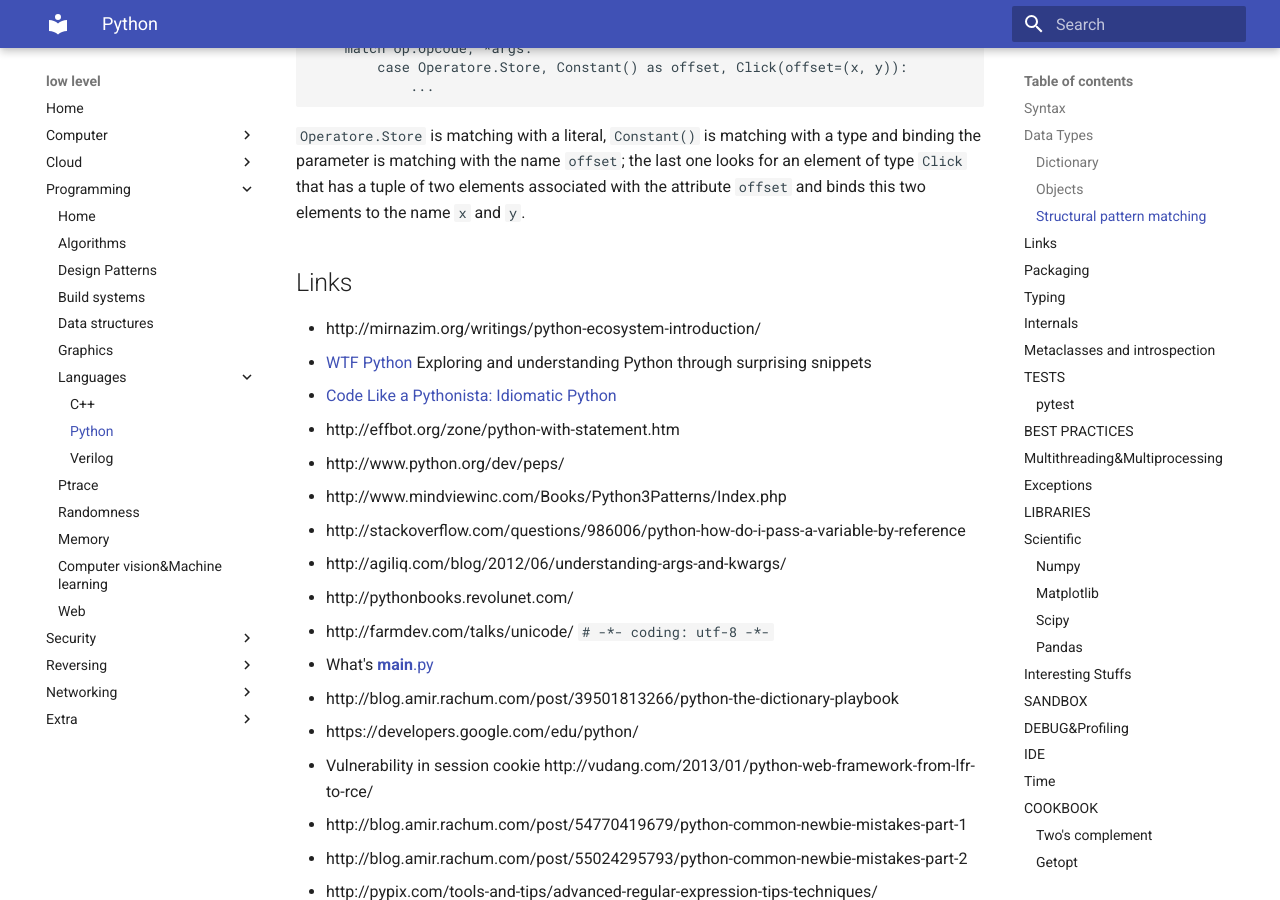
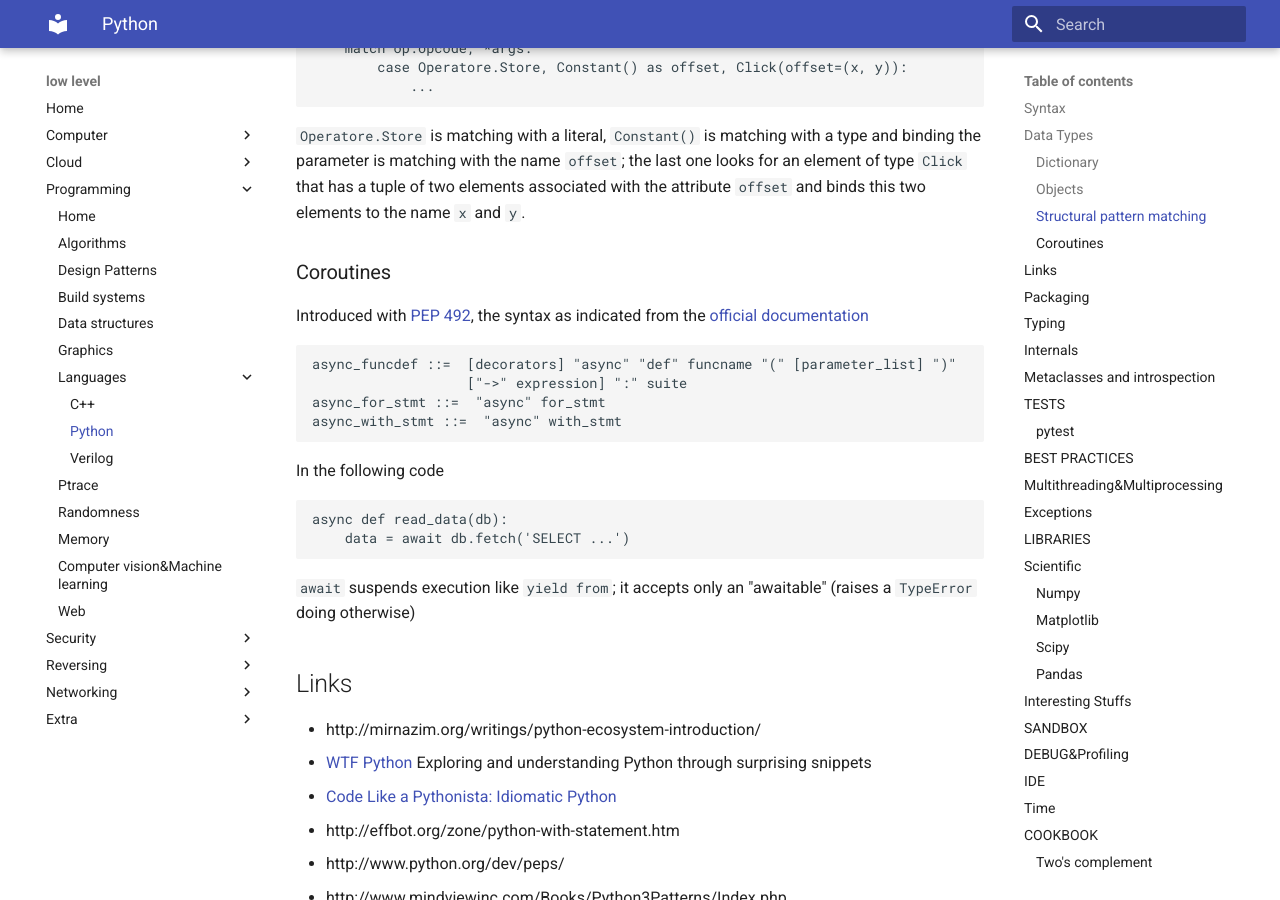
Before and after one commit to gipi/low-level, an MkDocs documentation site: the page built from docs/languages/python.md, in a window 1280 px wide and 900 px high, scrolled down 4378 px. Built offline with MkDocs 1.6.1 and Material for MkDocs 9.7.7, drawn with Linux system fonts in a browser that asks for light colours.

Commit message:
Add a little bit about python's coroutines.

````diff
--- a/docs/languages/python.md
+++ b/docs/languages/python.md
@@ -186,6 +186,28 @@ a type and binding the parameter is matching with the name ``offset``; the last
 one looks for an element of type ``Click`` that has a tuple of two elements
 associated with the attribute ``offset`` and binds this two elements to the name
 ``x`` and ``y``.
+
+### Coroutines
+
+Introduced with [PEP 492](https://peps.python.org/pep-0492/), the syntax as indicated
+from the [official documentation](https://docs.python.org/3/reference/compound_stmts.html#coroutines)
+
+```
+async_funcdef ::=  [decorators] "async" "def" funcname "(" [parameter_list] ")"
+                   ["->" expression] ":" suite
+async_for_stmt ::=  "async" for_stmt
+async_with_stmt ::=  "async" with_stmt
+```
+
+In the following code
+
+```python
+async def read_data(db):
+    data = await db.fetch('SELECT ...')
+```
+
+``await`` suspends execution like ``yield from``; it accepts only an "awaitable" (raises
+a ``TypeError`` doing otherwise)
 
 ## Links
 
````
